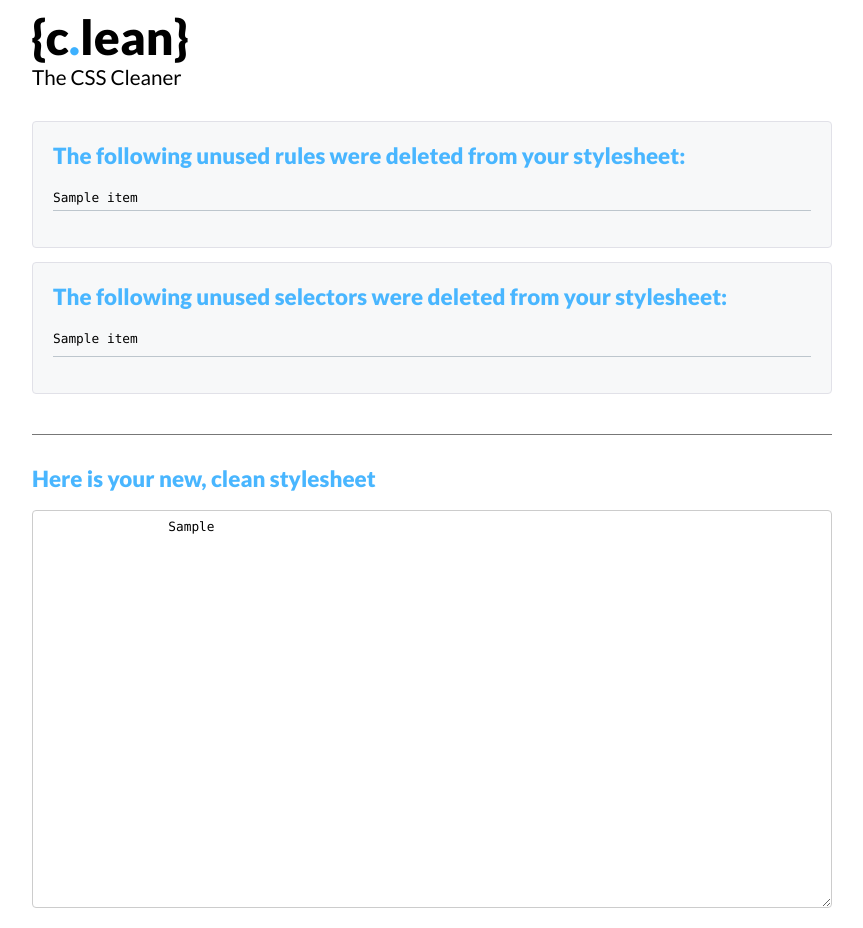
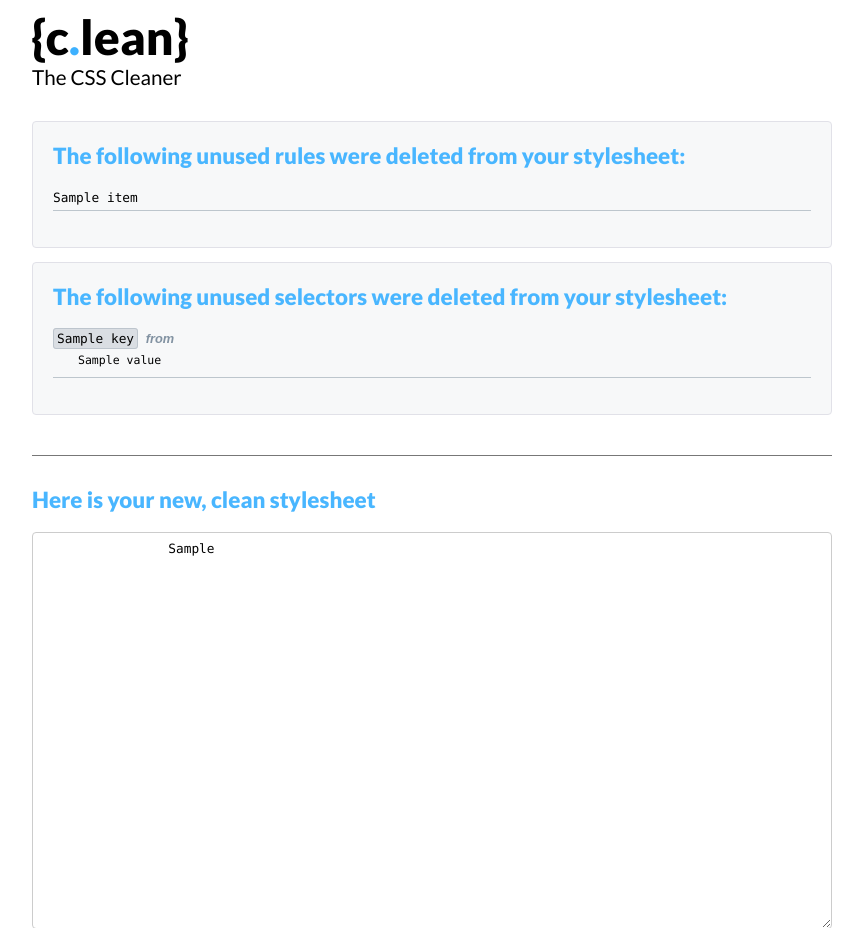
Before and after one commit to jonahaga/c.clean, a Flask app: template templates/results.html in a window 1280 px wide. Shown: the top 928 px of the page, without its empty margins (208-1071 px from the left). Run offline with Flask 2, Linux system fonts and the light colour scheme; the template is opened without the code that fills it: most values are stand-ins (such as "Sample title", 1, 10 or a date in 2020); parts of the project's set-up code (start-up, migrations or seed data) failed here and were passed over.

Commit message:
Updated templates

```diff
--- a/templates/index.html
+++ b/templates/index.html
@@ -36,7 +36,7 @@
 
             l_img.src = this.loading_image;
             l_img.style.position = "absolute";
-            l_img.style.top = (((window.innerHeight)? window.innerHeight : document.body.clientHeight) / 2.25) + "px";
+            l_img.style.top = (((window.innerHeight)? window.innerHeight : document.body.clientHeight) / 2.5) + "px";
             l_img.style.left = (((window.innerWidth)? window.innerWidth : document.body.clientWidth) / 2.25) + "px";
 
             ol_div.appendChild(l_img);
--- a/templates/master.html
+++ b/templates/master.html
@@ -7,7 +7,7 @@
 
 <body onload="overlay.init()">
     <div id="wrapper">
-        <h1>{c<span>.</span>lean} <span>The CSS Cleaner</span></h1>
+        <h1><a href="/" title="{c.lean} - The CSS Cleaner">{c<span>.</span>lean} <span>The CSS Cleaner</span></a></h1>
 
         {% block body %}
         {% endblock %}
--- a/templates/results.html
+++ b/templates/results.html
@@ -22,8 +22,8 @@
     <div class="deleted">
         <h2>The following unused selectors were deleted from your stylesheet:</h2>
             <ul>
-                {% for item in deleted_selectors %}
-                <li>{{ item }}</li>
+                {% for key, value in deleted_selectors.iteritems() %}
+                <li><span class="bold">{{ key }}</span> <span class="italic">from</span> <span class="rule">{{ value }}</span></li>
                 {% endfor %}
             </ul>
     </div>
@@ -48,6 +48,5 @@
     </div>
     {% endif %}
 
-
     <p style="margin:60px 0"><a class="button" href={{ url_for("index") }}>Clean More Stylesheets</a></p>
 {% endblock %}
```
